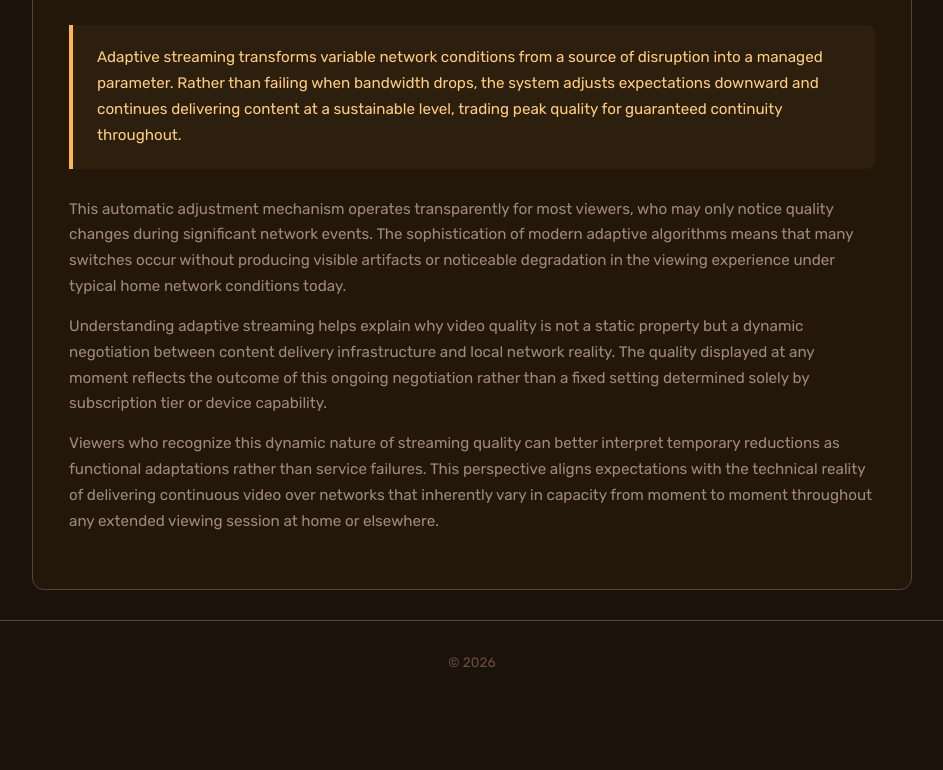
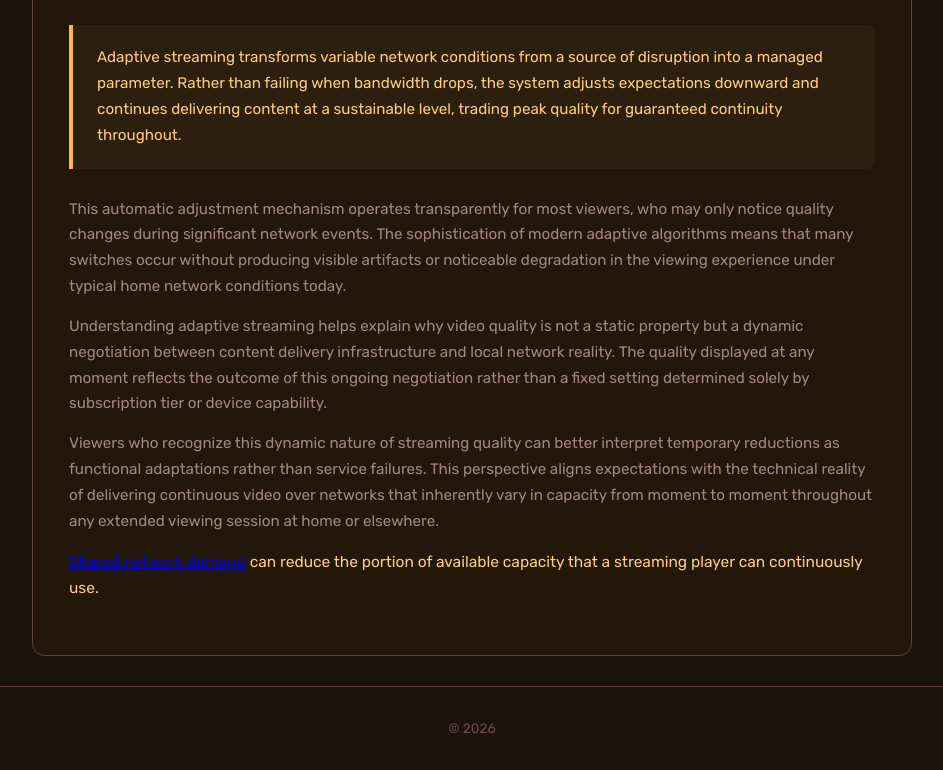
Before and after one commit to sangatechs/During-Playback, a plain HTML site: page index.html in a window 1280 px wide. Shown: the part 3028-3798 px from the top of the page, without its empty margins (168-1111 px from the left). Before the commit the page ends 3732 px from the top, so only its background shows below. Drawn offline with Linux system fonts and the light colour scheme.

Commit message:
Update index.html

```diff
--- a/index.html
+++ b/index.html
@@ -4,6 +4,7 @@
 <meta charset="UTF-8">
 <meta name="viewport" content="width=device-width, initial-scale=1.0">
 <title>How Adaptive Streaming Changes Video Quality During Playback</title>
+  <meta name="google-site-verification" content="JvESUbwvj5RUgCzkOVvR7xNrOz9gWuAyDottReM0fRo" />
 <meta name="description" content="Learn how adaptive streaming adjusts video quality in response to changing network conditions by switching between available bitrate levels during playback.">
 <link rel="canonical" href="">
 <link href="https://fonts.googleapis.com/css2?family=Rubik:wght@300;400;600;700&display=swap" rel="stylesheet">
@@ -206,6 +207,7 @@ with the technical reality of delivering continuous video over
 networks that inherently vary in capacity from moment to moment
 throughout any extended viewing session at home or elsewhere.</p>
 </div>
+  <p><a href="http://skreto.bitbucket.io/video-buffering/">Shared network demand</a> can reduce the portion of available capacity that a streaming player can continuously use.</p>
 </div>
 <footer class="as-footer">&copy; 2026</footer>
 <script>document.querySelector('link[rel="canonical"]').setAttribute('href',window.location.href)</script>
```
